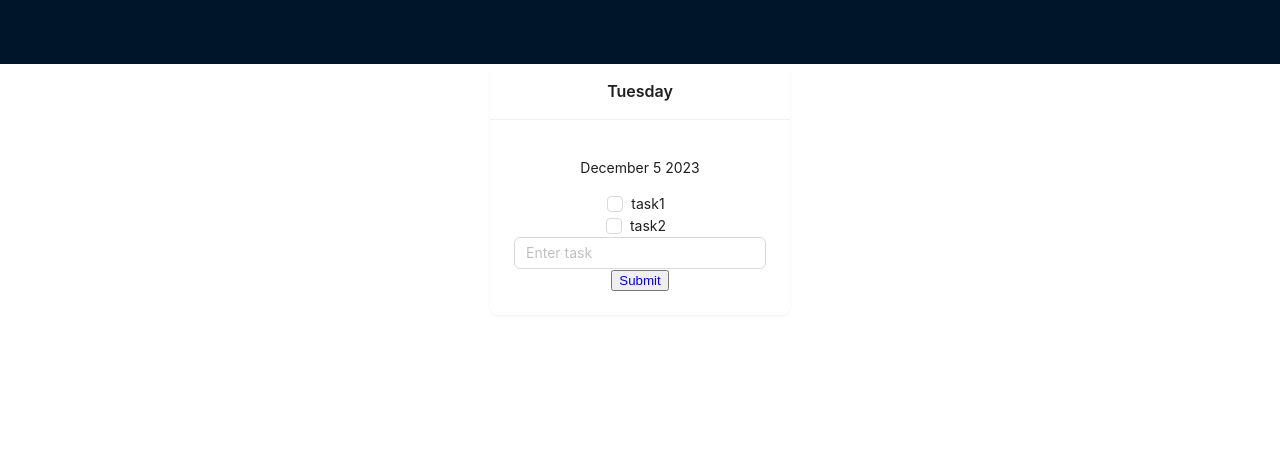
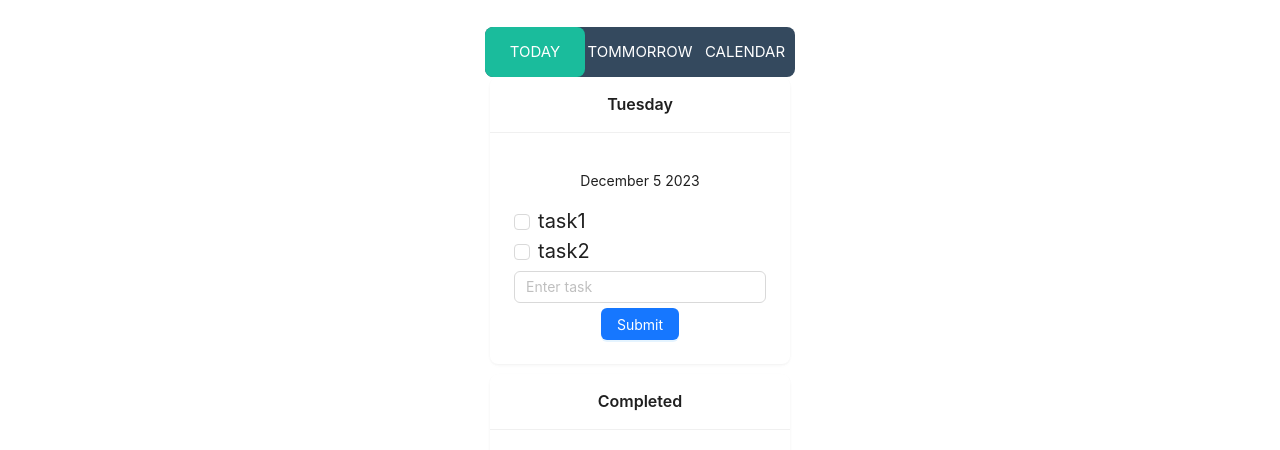
Before and after one commit to olexandervanzuriak/react-todo-app, a React (Create React App) app: page / in a window 1280 px wide. Both pictures are taken after a click on the button "Add task". Shown: the top 450 px of the page. Built offline with nearby package versions, Linux system fonts and the light colour scheme.

Commit message:
Add new header

```diff
--- a/src/components/CheckTodo.js
+++ b/src/components/CheckTodo.js
@@ -2,7 +2,7 @@ import { Checkbox } from 'antd';
 
 
 const CheckToDo = (props) => {
-    return (<Checkbox id={props.id} onChange={props.onChange}>{props.text}</Checkbox>);
+    return (<Checkbox className='check-box' id={props.id} onChange={props.onChange}>{props.text}</Checkbox>);
 }
 
 export default CheckToDo;
--- a/src/pages/Home/Home.css
+++ b/src/pages/Home/Home.css
@@ -1,13 +1,87 @@
-.tasks_box {
+.task {
+    height: 30px;
+    width: 100%;
+    text-align: left;
+}
+
+.check-box {
+    font-size: 20px;
+}
+
+.tasks-box {
     display: flex;
     justify-content: center;
 }
 
-.submit_button {
-    color: blue;
+.task-form {
+    margin-top: 5px;
 }
 
-p {
-    /* Center horizontally*/
+.submit-button {
+    margin-top: 5px;
+}
+
+.add-button {
+    margin-top: 5px;
+}
+
+.completed-tasks {
+    display: flex;
+    justify-content: center;
+    margin-top: 10px;
+}
+
+nav {
+    margin: 27px auto 0;
+    position: relative;
+    width: 310px;
+    height: 50px;
+    background-color: #34495e;
+    border-radius: 8px;
+    font-size: 0;
+  }
+  nav a {
+    line-height: 50px;
+    height: 100%;
+    font-size: 15px;
+    display: inline-block;
+    position: relative;
+    z-index: 1;
+    text-decoration: none;
+    text-transform: uppercase;
     text-align: center;
+    color: white;
+    cursor: pointer;
   }
+  nav .animation {
+    position: absolute;
+    height: 100%;
+    top: 0;
+    z-index: 0;
+    transition: all .5s ease 0s;
+    border-radius: 8px;
+  }
+  a:nth-child(1) {
+    width: 100px;
+  }
+  a:nth-child(2) {
+    width: 110px;
+  }
+  a:nth-child(3) {
+    width: 100px;
+  }
+  nav .start-home, a:nth-child(1):hover~.animation {
+    width: 100px;
+    left: 0;
+    background-color: #1abc9c;
+  }
+  nav .start-about, a:nth-child(2):hover~.animation {
+    width: 110px;
+    left: 100px;
+    background-color: #e74c3c;
+  }
+  nav .start-blog, a:nth-child(3):hover~.animation {
+    width: 100px;
+    left: 210px;
+    background-color: #3498db;
+  }
--- a/src/pages/Home/Home.js
+++ b/src/pages/Home/Home.js
@@ -5,11 +5,9 @@ import CheckToDo from "../../components/CheckTodo";
 import { Layout, Card, Button } from "antd";
 import "./Home.css";
 
-const { Header } = Layout;
-
 export const Home = () => {
   const { taskItems, removeTask } = useContext(TaskContext);
-  const [ showInput, setShowInput ] = useState(false);
+  const [showInput, setShowInput] = useState(false);
 
   const currentDate = new Date();
   const daysOfWeek = [
@@ -42,18 +40,24 @@ export const Home = () => {
 
   const doneTask = (event) => {
     removeTask(event.target.id);
-    console.log("Hello");
   };
 
   const showInputChanger = () => {
-    console.log("dfdsfdfsd");
     setShowInput(!showInput);
   };
 
   return (
     <div className="home">
-      <Header style={{ display: "flex", alignItems: "center" }}></Header>
-      <div className="tasks_box">
+      <div className="navbar">
+        <nav>
+          <a>Today</a>
+          <a>Tommorrow</a>
+          <a>Calendar</a>
+
+          <div class="animation start-home"></div>
+        </nav>
+      </div>
+      <div className="tasks-box">
         <Card
           title={dayOfWeek}
           bordered={false}
@@ -64,18 +68,32 @@ export const Home = () => {
           <p>{month + " " + day + " " + year}</p>
           <div className="tasks">
             {taskItems.map((task) => (
-              <div key={task.id}>
+              <div className="task" key={task.id}>
                 <CheckToDo id={task.id} text={task.text} onChange={doneTask} />
                 <br />{" "}
               </div>
             ))}
           </div>
-          {!showInput &&
-          <Button type="primary" onClick={showInputChanger}>
-            Add task
-          </Button> }
+          {!showInput && (
+            <Button
+              className="add-button"
+              type="primary"
+              onClick={showInputChanger}
+            >
+              Add task
+            </Button>
+          )}
           {showInput && <TaskForm show={showInputChanger} />}
         </Card>
+      </div>
+      <div className="completed-tasks">
+        <Card
+          title={"Completed"}
+          bordered={false}
+          style={{
+            width: 300,
+          }}
+        ></Card>
       </div>
     </div>
   );
--- a/src/pages/Home/TaskForm.js
+++ b/src/pages/Home/TaskForm.js
@@ -1,26 +1,38 @@
-import { useContext, useState } from 'react';
-import { TaskContext } from '../../context/task-context';
-import { Input } from 'antd';
+import { useContext, useState } from "react";
+import { TaskContext } from "../../context/task-context";
+import { Button, Input } from "antd";
 
 export const TaskForm = (props) => {
   const [enteredTask, setEnteredTask] = useState();
 
-    const {addTask} = useContext(TaskContext);
+  const { addTask } = useContext(TaskContext);
 
   const submit = () => {
+    if (enteredTask) {
       addTask(enteredTask);
       setEnteredTask("");
       props.show();
+    } else {
+      props.show();
     }
+  };
 
   const TaskChanger = (event) => {
     setEnteredTask(event.target.value);
-    }
+  };
 
   return (
-        <div>
-            <Input placeholder="Enter task" value={enteredTask} onChange={TaskChanger} />
-            <button onClick={submit} className="submit_button">Submit</button>
+    <div className="task-form">
+        <form onSubmit={submit}>
+        <Input
+        placeholder="Enter task"
+        value={enteredTask}
+        onChange={TaskChanger}
+      />
+      <Button className="submit-button" type="primary" onClick={submit}>
+        Submit
+      </Button>
+        </form>
     </div>
-    )
-}
+  );
+};
```
Lines whose indentation alone changed are shown as unchanged.
